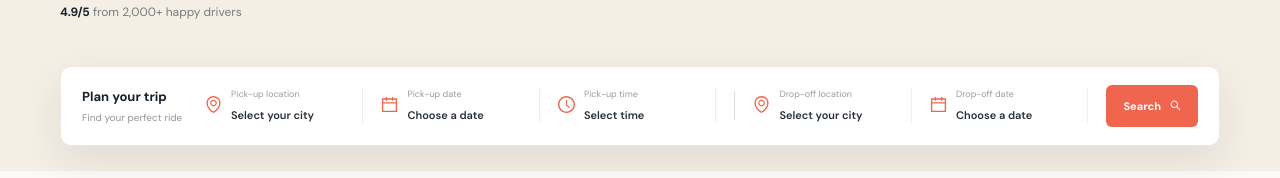
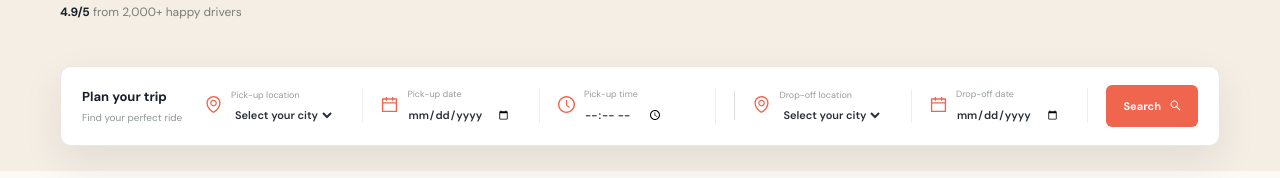
Before and after one commit to Th3At0nic/ai-powered-car-rental-platform, a React (Vite) app in the folder frontend/: page / in a window 1280 px wide. Shown: the part 622-800 px from the top of the page. Built offline with nearby package versions, Linux system fonts and the light colour scheme; no server answers.

Commit message:
feat: implemented the search functionality working, modfied customeHOme and index.css to implement this

```diff
--- a/frontend/src/index.css
+++ b/frontend/src/index.css
@@ -281,7 +281,9 @@ h2 em {
 }
 
 .search-field small,
-.search-field strong {
+.search-field strong,
+.search-field input,
+.search-field select {
     display: block;
 }
 
@@ -295,6 +297,37 @@ h2 em {
     color: #273039;
     font-size: 11px;
     font-weight: 600;
+}
+
+.search-field input,
+.search-field select {
+    width: 100%;
+    min-width: 0;
+    padding: 0;
+    border: 0;
+    outline: 0;
+    color: #273039;
+    background: transparent;
+    font-size: 11px;
+    font-weight: 600;
+}
+
+.search-field select {
+    cursor: pointer;
+}
+
+.search-field input:focus,
+.search-field select:focus {
+    color: #ef654e;
+}
+
+.booking-error {
+    position: absolute;
+    left: 21px;
+    bottom: -27px;
+    margin: 0;
+    color: #c84c3a;
+    font-size: 11px;
 }
 
 .search-icon {
@@ -1205,7 +1238,9 @@ h2 em {
         border-right: 0;
     }
 
-    .search-field strong {
+    .search-field strong,
+    .search-field input,
+    .search-field select {
         font-size: 10px;
     }
 
--- a/frontend/src/pages/CustomerHome.tsx
+++ b/frontend/src/pages/CustomerHome.tsx
@@ -44,31 +44,100 @@ const testimonials = [
 function SearchField({
   icon,
   label,
-  value,
+  children,
 }: {
   icon: ReactNode;
   label: string;
-  value: string;
+  children: ReactNode;
 }) {
   return (
     <label className="search-field">
       <span className="search-icon">{icon}</span>
       <span>
         <small>{label}</small>
-        <strong>{value}</strong>
+        {children}
       </span>
     </label>
   );
 }
 
+type SearchForm = {
+  pickupLocation: string;
+  pickupDate: string;
+  pickupTime: string;
+  dropoffLocation: string;
+  dropoffDate: string;
+};
+
 const CustomerHome = () => {
   const [menuOpen, setMenuOpen] = useState(false);
   const [category, setCategory] = useState("Popular");
   const [showAll, setShowAll] = useState(false);
+  const [searchForm, setSearchForm] = useState<SearchForm>({
+    pickupLocation: "",
+    pickupDate: "",
+    pickupTime: "",
+    dropoffLocation: "",
+    dropoffDate: "",
+  });
+  const [submittedSearch, setSubmittedSearch] = useState<SearchForm | null>(
+    null
+  );
+  const [searchError, setSearchError] = useState("");
 
-  const { data, isLoading, isError } = useGetAllVehiclesQuery({ limit: 100 });
+  const { data, isLoading, isError } = useGetAllVehiclesQuery(
+    submittedSearch
+      ? {
+          location: submittedSearch.pickupLocation || undefined,
+          isAvailable: true,
+          limit: 100,
+        }
+      : { limit: 100 }
+  );
 
   const vehicles = data?.data?.data ?? [];
+  const today = new Date().toISOString().split("T")[0];
+
+  const updateSearchField = (field: keyof SearchForm, value: string) => {
+    setSearchForm((current) => ({ ...current, [field]: value }));
+    setSearchError("");
+  };
+
+  const handleSearch = (event: React.FormEvent<HTMLFormElement>) => {
+    event.preventDefault();
+
+    if (searchForm.pickupDate && searchForm.pickupDate < today) {
+      setSearchError("Pick-up date cannot be in the past.");
+      return;
+    }
+
+    if (
+      searchForm.pickupDate &&
+      searchForm.dropoffDate &&
+      searchForm.dropoffDate < searchForm.pickupDate
+    ) {
+      setSearchError("Drop-off date cannot be before the pick-up date.");
+      return;
+    }
+
+    setSubmittedSearch(searchForm);
+    setShowAll(false);
+    setSearchError("");
+    document.getElementById("deals")?.scrollIntoView({ behavior: "smooth" });
+  };
+
+  const handleResetSearch = () => {
+    setSearchForm({
+      pickupLocation: "",
+      pickupDate: "",
+      pickupTime: "",
+      dropoffLocation: "",
+      dropoffDate: "",
+    });
+    setSubmittedSearch(null);
+    setSearchError("");
+    setShowAll(false);
+  };
 
   const filtered = vehicles.filter((vehicle) => {
     if (category === "Popular") {
@@ -152,7 +221,7 @@ const CustomerHome = () => {
               Drive with ease<strong>Premium fleet</strong>
             </div>
           </div>
-          <div className="booking-panel">
+            <form className="booking-panel" onSubmit={handleSearch}>
             <div className="booking-heading">
               <strong>Plan your trip</strong>
               <small>Find your perfect ride</small>
@@ -160,33 +229,90 @@ const CustomerHome = () => {
             <SearchField
               icon={<EnvironmentOutlined />}
               label="Pick-up location"
-              value="Select your city"
-            />
+              >
+                <select
+                  value={searchForm.pickupLocation}
+                  onChange={(event) =>
+                    updateSearchField("pickupLocation", event.target.value)
+                  }
+                  aria-label="Pick-up location"
+                >
+                  <option value="">Select your city</option>
+                  <option value="Dhaka">Dhaka</option>
+                  <option value="Chattogram">Chattogram</option>
+                  <option value="Sylhet">Sylhet</option>
+                  <option value="Rajshahi">Rajshahi</option>
+                </select>
+              </SearchField>
             <SearchField
               icon={<CalendarOutlined />}
               label="Pick-up date"
-              value="Choose a date"
-            />
+              >
+                <input
+                  type="date"
+                  value={searchForm.pickupDate}
+                  min={today}
+                  onChange={(event) =>
+                    updateSearchField("pickupDate", event.target.value)
+                  }
+                  aria-label="Pick-up date"
+                />
+              </SearchField>
             <SearchField
               icon={<ClockCircleOutlined />}
               label="Pick-up time"
-              value="Select time"
-            />
+              >
+                <input
+                  type="time"
+                  value={searchForm.pickupTime}
+                  onChange={(event) =>
+                    updateSearchField("pickupTime", event.target.value)
+                  }
+                  aria-label="Pick-up time"
+                />
+              </SearchField>
             <span className="booking-divider" />
             <SearchField
               icon={<EnvironmentOutlined />}
               label="Drop-off location"
-              value="Select your city"
-            />
+              >
+                <select
+                  value={searchForm.dropoffLocation}
+                  onChange={(event) =>
+                    updateSearchField("dropoffLocation", event.target.value)
+                  }
+                  aria-label="Drop-off location"
+                >
+                  <option value="">Select your city</option>
+                  <option value="Dhaka">Dhaka</option>
+                  <option value="Chattogram">Chattogram</option>
+                  <option value="Sylhet">Sylhet</option>
+                  <option value="Rajshahi">Rajshahi</option>
+                </select>
+              </SearchField>
             <SearchField
               icon={<CalendarOutlined />}
               label="Drop-off date"
-              value="Choose a date"
-            />
-            <button className="search-button">
+              >
+                <input
+                  type="date"
+                  value={searchForm.dropoffDate}
+                  min={searchForm.pickupDate || today}
+                  onChange={(event) =>
+                    updateSearchField("dropoffDate", event.target.value)
+                  }
+                  aria-label="Drop-off date"
+                />
+              </SearchField>
+              <button className="search-button" type="submit">
               Search <SearchOutlined />
             </button>
-          </div>
+              {searchError && (
+                <p className="booking-error" role="alert">
+                  {searchError}
+                </p>
+              )}
+            </form>
         </section>
         <section className="section-shell process-section" id="how-it-works">
           <div className="section-intro">
@@ -267,11 +393,34 @@ const CustomerHome = () => {
               </div>
             ) : (
               <div className="vehicle-state">
-                No vehicles are available for this category yet.
+                <p>
+                  {submittedSearch
+                    ? "No vehicles found for your selected location."
+                    : "No vehicles are available for this category yet."}
+                </p>
+                {submittedSearch && (
+                  <button
+                    className="show-more"
+                    type="button"
+                    onClick={handleResetSearch}
+                  >
+                    Clear search
+                  </button>
+                )}
               </div>
+            )}
+            {submittedSearch && filtered.length > 0 && (
+              <button
+                className="show-more"
+                type="button"
+                onClick={handleResetSearch}
+              >
+                Clear search
+              </button>
             )}
             {filtered.length > 8 && (
               <button
+                type="button"
                 className="show-more"
                 onClick={() => setShowAll(!showAll)}
               >
```
